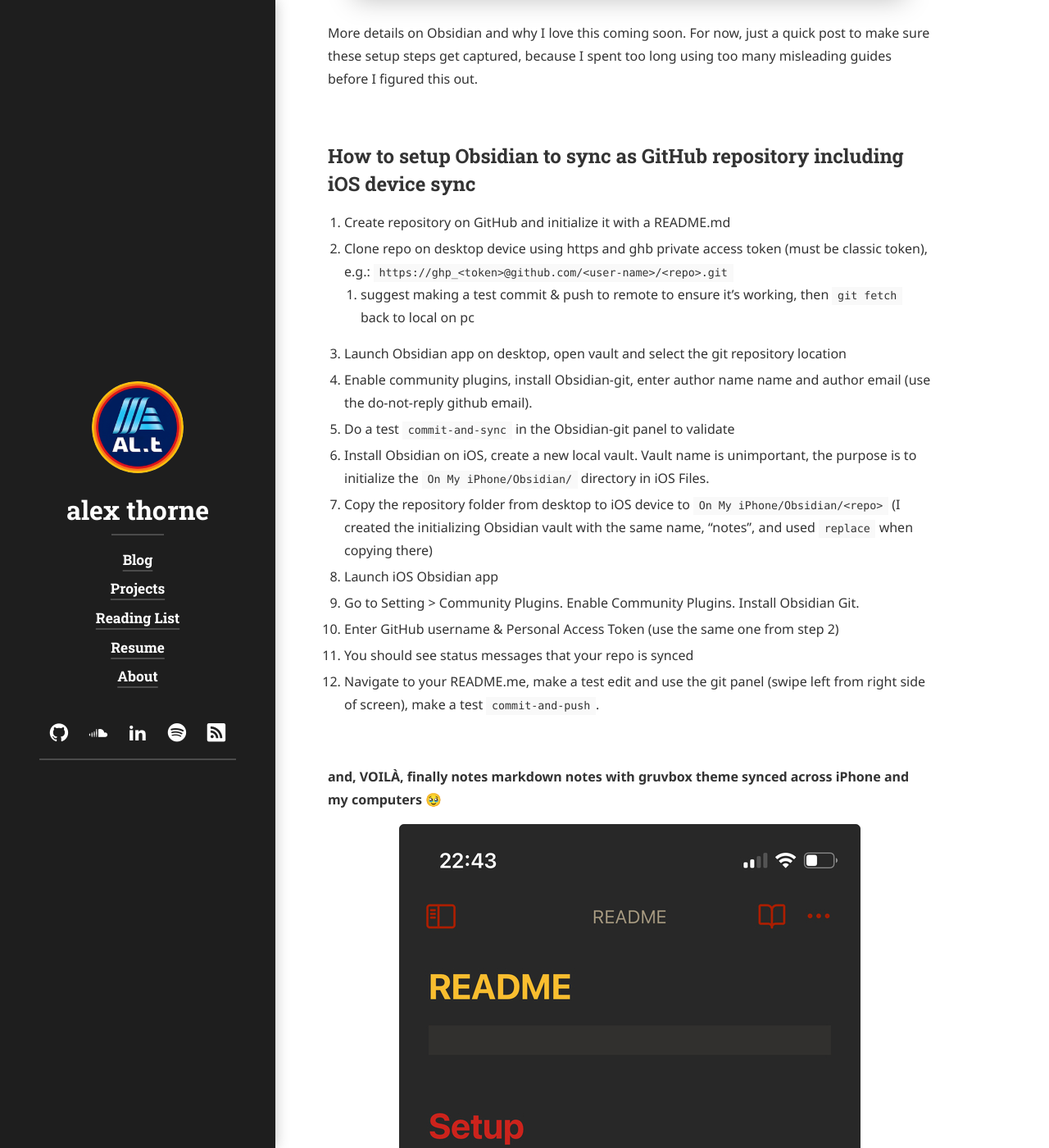
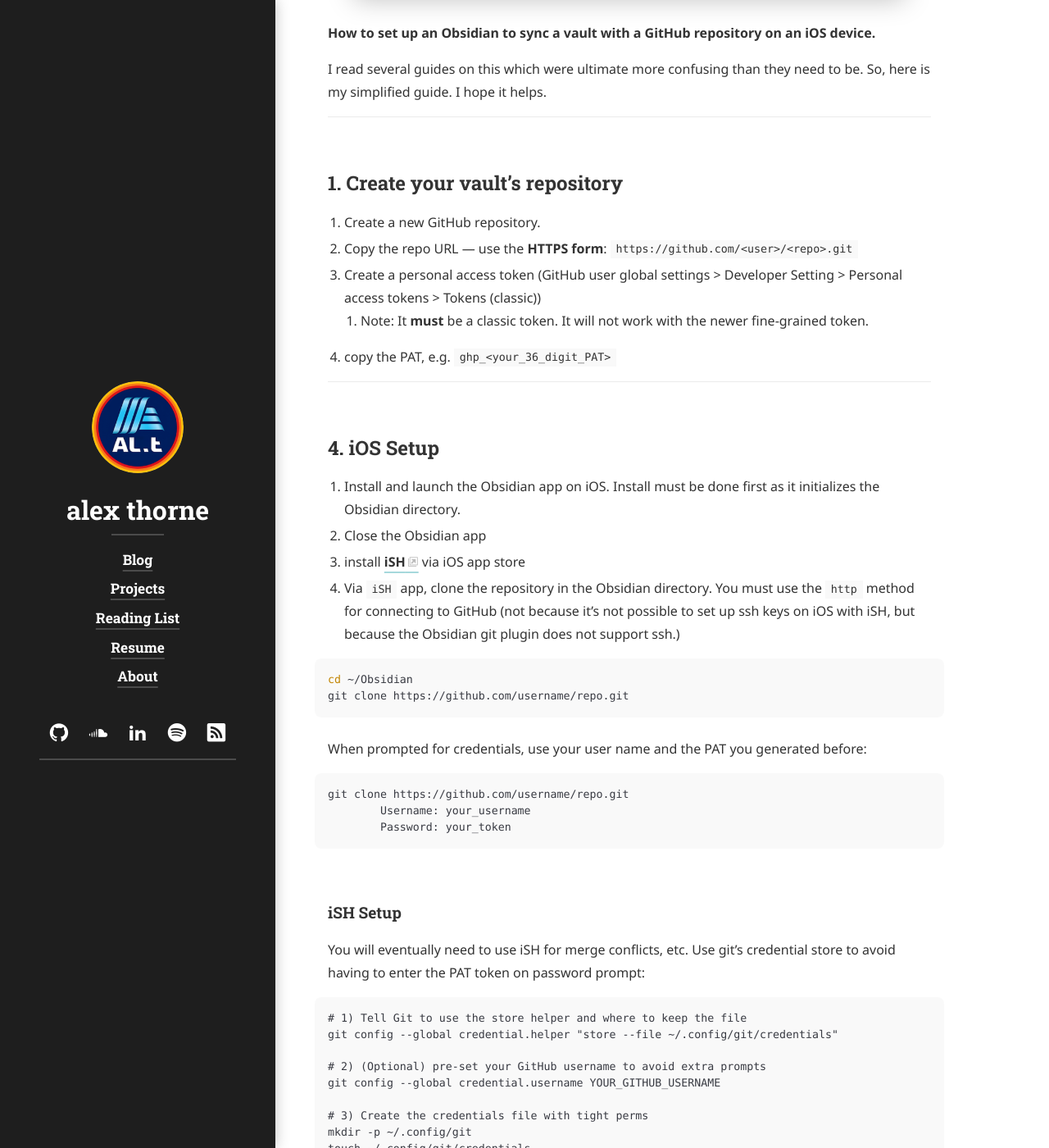
Before and after one commit to alex-thorne/blog, a Jekyll site: the page built from blog/_posts/2025-07-11-Obsidian-for-iOS.md, in a window 1280 px wide and 1400 px high, scrolled down 726 px. Shown: the whole window at 82% size. Built offline with Jekyll 4.4.1, drawn with Linux system fonts in a browser that asks for light colours; cached includes are drawn as plain includes; nearby versions of some CDN libraries; some web fonts are replaced; library files that are not in the unit come from our copies; some of the changed text lies outside the part shown.

Commit message:
Chore: update Obsidian iOS Guide

````diff
--- a/blog/_posts/2025-07-11-Obsidian-for-iOS.md
+++ b/blog/_posts/2025-07-11-Obsidian-for-iOS.md
@@ -18,23 +18,100 @@ categories: [Obsidian, writing]
 tags: [Obsidian, writing]
 ---
 
-More details on Obsidian and why I love this coming soon. For now, just a quick post to make sure these setup steps get captured, because I spent too long using too many misleading guides before I figured this out.
+**How to set up an Obsidian to sync a vault with a GitHub repository on an iOS device.**
 
-## How to setup Obsidian to sync as GitHub repository including iOS device sync
+I read several guides on this which were ultimate more confusing than they need to be. So, here is my simplified guide. I hope it helps.
 
-1. Create repository on GitHub and initialize it with a README.md
-2. Clone repo on desktop device using https and ghb private access token (must be classic token), e.g.: `https://ghp_<token>@github.com/<user-name>/<repo>.git`
-	3. suggest making a test commit & push to remote to ensure it's working, then `git fetch` back to local on pc
-3. Launch Obsidian app on desktop, open vault and select the git repository location
-4. Enable community plugins, install Obsidian-git, enter author name name and author email (use the do-not-reply github email).
-5. Do a test `commit-and-sync` in the Obsidian-git panel to validate
-6. Install Obsidian on iOS, create a new local vault. Vault name is unimportant, the purpose is to initialize the `On My iPhone/Obsidian/` directory in iOS Files.
-7. Copy the repository folder from desktop to iOS device to `On My iPhone/Obsidian/<repo>` (I created the initializing Obsidian vault with the same name, "notes", and used `replace` when copying there)
-8. Launch iOS Obsidian app
-9. Go to Setting > Community Plugins. Enable Community Plugins. Install Obsidian Git.
-10. Enter GitHub username & Personal Access Token (use the same one from step 2)
-11. You should see status messages that your repo is synced
-12. Navigate to your README.me, make a test edit and use the git panel (swipe left from right side of screen), make a test `commit-and-push`.
+---
+## 1. Create your vault's repository
+
+1. Create a new GitHub repository.
+2. Copy the repo URL — use the **HTTPS form**: `https://github.com/<user>/<repo>.git`
+3.  Create a personal access token (GitHub user global settings > Developer Setting > Personal access tokens > Tokens (classic))
+	1. Note: It **must** be a classic token. It will not work with the newer fine-grained token.
+4. copy the PAT, e.g. `ghp_<your_36_digit_PAT>`
+
+
+---
+## 4. iOS Setup
+
+1. Install and launch the Obsidian app on iOS. Install must be done first as it initializes the Obsidian directory.
+2. Close the Obsidian app
+3. install **[iSH](https://ish.app/)** via iOS app store
+4. Via `iSH` app, clone the repository in the Obsidian directory. You must use the `http` method for connecting to GitHub (not because it's not possible to set up ssh keys on iOS with iSH, but because the Obsidian git plugin does not support ssh.)
+
+```bash
+cd ~/Obsidian
+git clone https://github.com/username/repo.git
+```
+
+When prompted for credentials, use your user name and the PAT you generated before:
+
+```bash
+git clone https://github.com/username/repo.git
+	Username: your_username
+	Password: your_token
+```
+
+
+### iSH Setup
+
+You will eventually need to use iSH for merge conflicts, etc.
+Use git's credential store to avoid having to enter the PAT token on password prompt:
+
+```
+# 1) Tell Git to use the store helper and where to keep the file
+git config --global credential.helper "store --file ~/.config/git/credentials"
+
+# 2) (Optional) pre-set your GitHub username to avoid extra prompts
+git config --global credential.username YOUR_GITHUB_USERNAME
+
+# 3) Create the credentials file with tight perms
+mkdir -p ~/.config/git
+touch ~/.config/git/credentials
+chmod 600 ~/.config/git/credentials
+```
+
+Now do **one** HTTPS operation (e.g., `git fetch` or `git push`) and enter:
+
+```
+- Username: `YOUR_GITHUB_USERNAME`
+- Password: `<your PAT>`
+```
+
+Git will write a line like this to `~/.config/git/credentials`:
+```
+`https://YOUR_GITHUB_USERNAME:PAT_HERE@github.com`
+```
+
+---
+
+## 2. Desktop Setup
+
+1. Clone the repository, use whichever authentication method you prefer (e.g. ssh)
+2. Either add the whole `.obsidian/` directory to your `.gitignore` (*see below*) or at least ignore the content of the Obsidian git plugin if you're using it. It will mess up your iOS setup.
+
+---
+
+## Notes
+
+-  If you are moving between multiple devices with different operating systems, especially if iOS is involved, I strongly suggest adding the entire `.obsidian/` directory to `.gitignore`. You'll need to manage your locally Obsidian configurations manually for each device, but that's not a lot of work. You will otherwise spend a bunch of time managing merge conflicts related to Obsidian files and plugins.
+
+```gitignore
+.obsidian/core-plugins.json
+```
+
+## GPG + Obsidian Setup (macOS + iOS)
+
+### Obsidian (gpgCrypt plugin)
+
+To work with iOS, use **OpenPGP.js backend** setting in the gpgCrypt plugin settings. Generate keys with plugin, copy keys created in vault (e.g. `.keys/pub.asc`, `.keys/sec.asc`) to other devices.
+
+Add keys, or `*.asc` to `.gitignore`
+
+On desktop (e.g. macOS), configure **GnuPG CLI Wrapper backend** settings:
+- Path: `/opt/homebrew/bin/gpg`
+- Select your imported GPG key.
 
 <br>
 
@@ -43,3 +120,27 @@ More details on Obsidian and why I love this coming soon. For now, just a quick
 <div style="text-align: center;">
   <img src="/assets/img/blog/Obsidian/obsidian-ios-init-50.jpeg" alt="Obsidian iOS Setup" />
 </div>
+
+## The original post, an outdated guide
+<details>
+  <summary>Expand here for a much stranger way of doing this manually</summary>
+
+This was the initial way I did this and I wrote down the steps. This is much too complicated, and makes no sense. I'm keeping the steps here for prosterity until I have time to fully validate my new guide on a clean installation.
+
+### How to setup Obsidian to sync as GitHub repository including iOS device sync
+
+1. Create repository on GitHub and initialize it with a README.md
+2. Clone repo on desktop device using https and ghb private access token (must be classic token), e.g.: `https://ghp_<token>@github.com/<user-name>/<repo>.git`
+   3. Suggest making a test commit & push to remote to ensure it's working, then `git fetch` back to local on PC
+3. Launch Obsidian app on desktop, open vault and select the git repository location
+4. Enable community plugins, install Obsidian-git, enter author name and author email (use the do-not-reply GitHub email)
+5. Do a test `commit-and-sync` in the Obsidian-git panel to validate
+6. Install Obsidian on iOS, create a new local vault. Vault name is unimportant, the purpose is to initialize the `On My iPhone/Obsidian/` directory in iOS Files
+7. Copy the repository folder from desktop to iOS device to `On My iPhone/Obsidian/<repo>` (initialize the Obsidian vault with the same name, e.g. "notes", and use `replace` when copying)
+8. Launch iOS Obsidian app
+9. Go to Settings > Community Plugins. Enable Community Plugins. Install Obsidian Git
+10. Enter GitHub username & Personal Access Token (use the same one from step 2)
+11. You should see status messages that your repo is synced
+12. Navigate to your README.md, make a test edit and use the git panel (swipe left from right side of screen), make a test `commit-and-push`
+
+</details>
````
